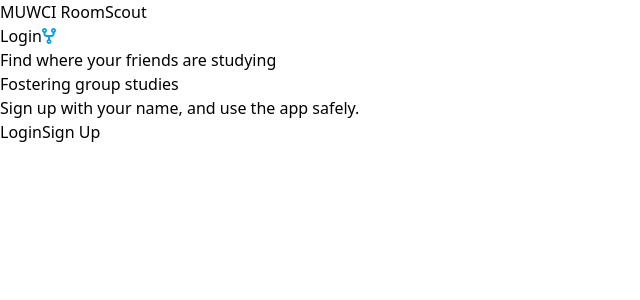
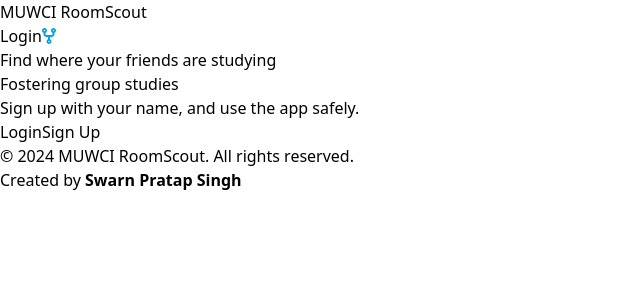
Before and after one commit to swarnpsingh/MUWCI-RoomScout, a React (Vite) app in the folder client/: page / in a window 1280 px wide. Shown: the top 300 px of the page, without its empty margins (0-640 px from the left). Built offline with nearby package versions, Linux system fonts and the light colour scheme.

Commit message:
added footer

```diff
--- /dev/null
+++ b/client/src/components/Footer.jsx
@@ -0,0 +1,18 @@
+import React from "react";
+
+function Footer() {
+  return (
+    <footer className=" text-white py-4 w-full">
+      <div className="text-center">
+        <p className="text-sm sm:text-md">
+          &copy; 2024 MUWCI RoomScout. All rights reserved.
+        </p>
+        <p className="mt-2 text-sm sm:text-md">
+          Created by <strong>Swarn Pratap Singh</strong>
+        </p>
+      </div>
+    </footer>
+  );
+}
+
+export default Footer;
--- a/client/src/components/Home.jsx
+++ b/client/src/components/Home.jsx
@@ -1,6 +1,7 @@
 import React from "react";
 import { useNavigate } from "react-router-dom";
 import Navbar from "./Navbar";
+import Footer from "./Footer";
 
 const Home = () => {
   const navigate = useNavigate();
@@ -32,10 +33,11 @@ const Home = () => {
             </button>
           </div>
         </div>
-
         {/* Ellipse at the bottom */}
         <div className="absolute bottom-0 left-1/2 transform -translate-x-1/2 w-[150%] h-80 bg-gradient-to-b from-transparent to-blue-900 rounded-full opacity-30 blur-3xl z-0"></div>
       </div>
+        <Footer />
+
     </div>
   );
 };
```
